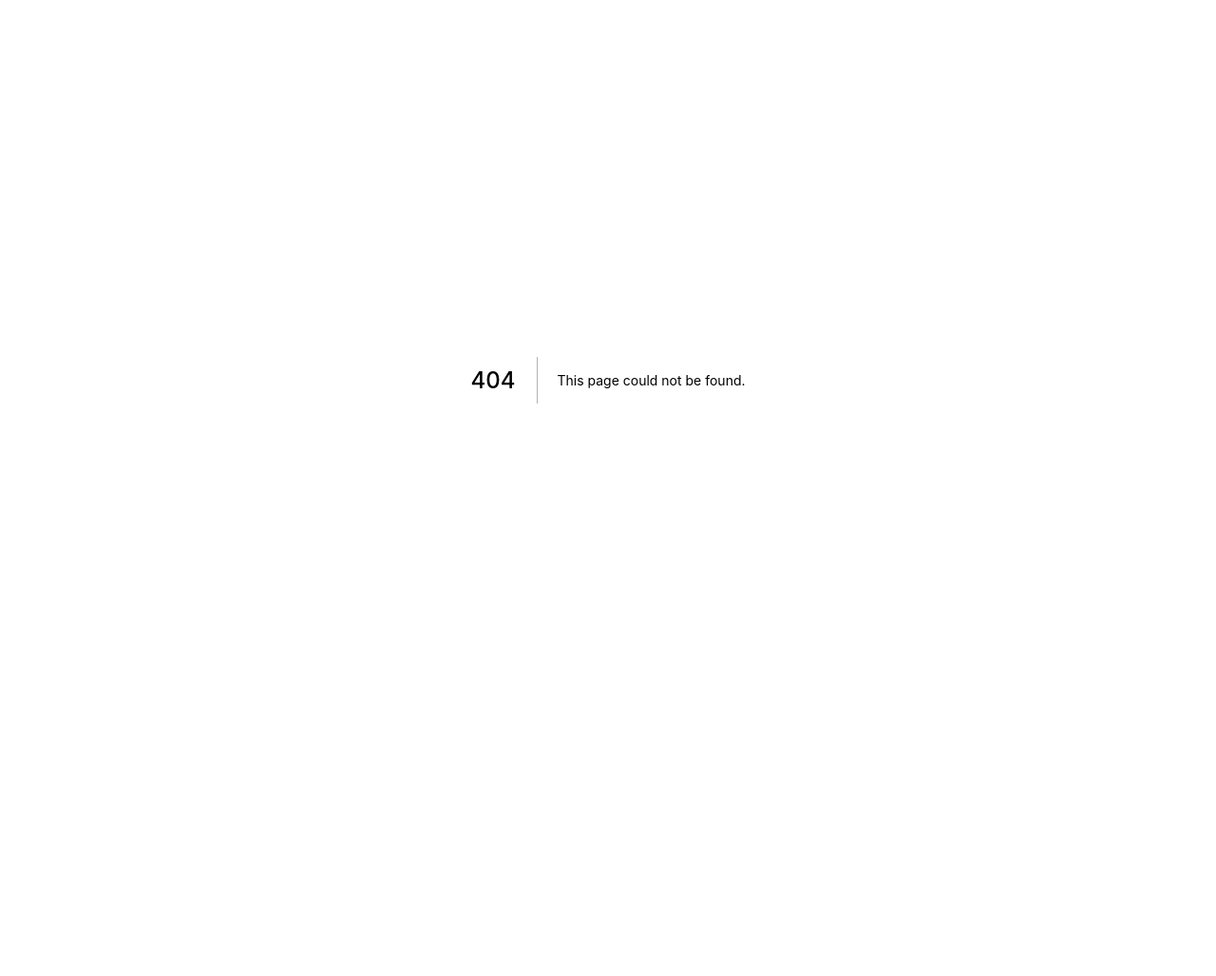
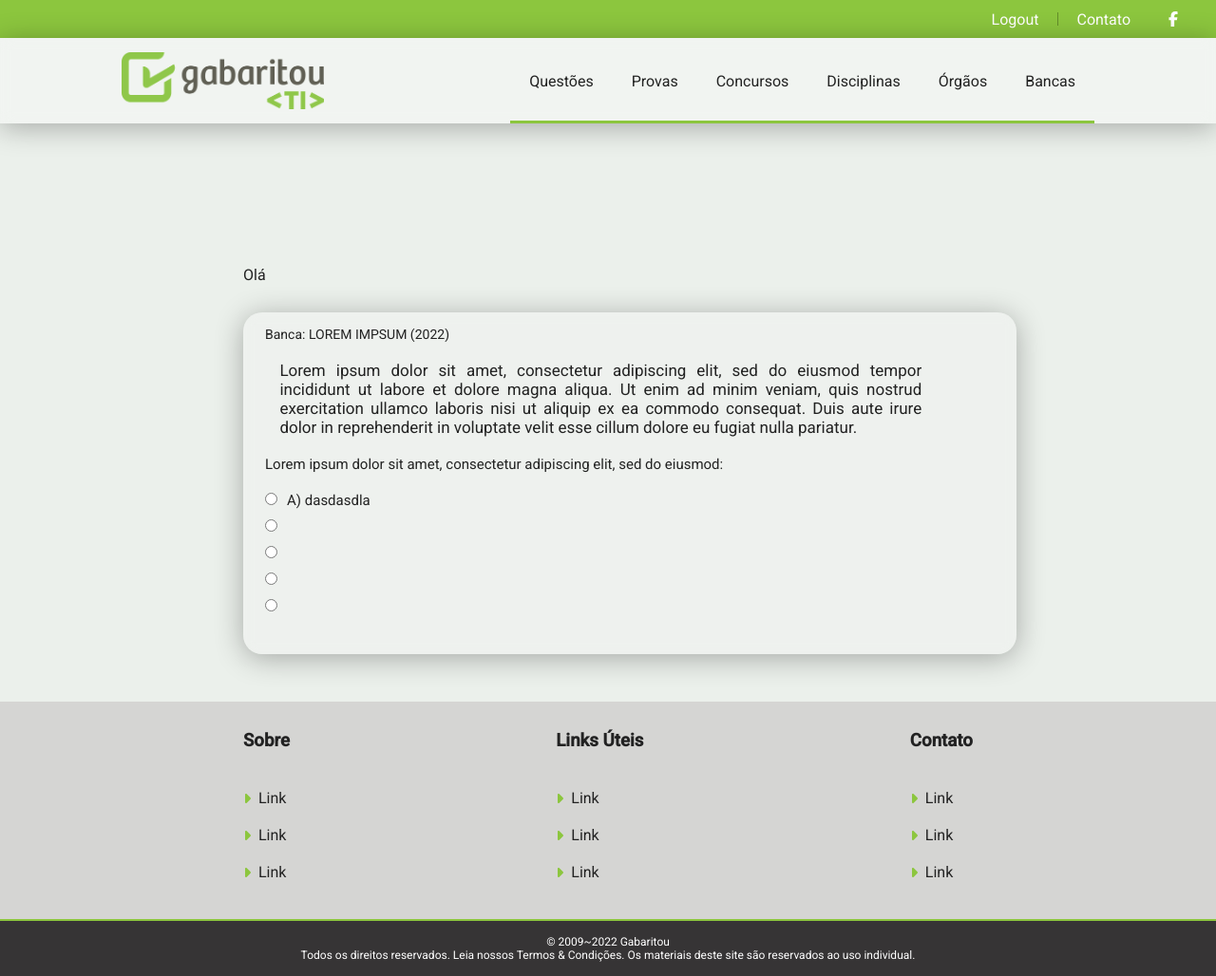
Before and after one commit to danilojmarins/gabaritou-frontend, a Next.js app: page /questoes in a window 1280 px wide. Before the commit this address had no page. Shown: the whole page at 95% size. Before the commit the page ends 800 px from the top, so only its background shows below. Built offline with nearby package versions, Linux system fonts and the light colour scheme.

Commit message:
controle de autorizações entre as páginas de acordo com o cargo do usuario, finalização da home page.

```diff
--- a/src/components/Cabecalho.tsx
+++ b/src/components/Cabecalho.tsx
@@ -1,6 +1,5 @@
-import { faSquareCheck } from '@fortawesome/free-regular-svg-icons';
 import { FontAwesomeIcon } from '@fortawesome/react-fontawesome';
-import { faRightFromBracket, faGears, faRightToBracket } from '@fortawesome/free-solid-svg-icons';
+import { faGears } from '@fortawesome/free-solid-svg-icons';
 import { faFacebookF } from '@fortawesome/free-brands-svg-icons';
 import { CabecalhoStyle } from '../styles/components/Cabecalho.style';
 import { destroyCookie } from 'nookies';
@@ -9,12 +8,7 @@ import { useState } from 'react';
 import Image from 'next/image';
 import Link from 'next/link';
 
-interface CabecalhoProps {
-    loggedIn: boolean;
-    cargo: string;
-}
-
-const Cabecalho = (props: CabecalhoProps) => {
+const Cabecalho = ({ user }: any) => {
 
     const [isHovering, setIsHovering] = useState<boolean>(false);
     const [navContentId, setNavContentId] = useState<string>('');
@@ -38,8 +32,13 @@ const Cabecalho = (props: CabecalhoProps) => {
         <CabecalhoStyle>
 
             <div className='nav-info'>
-                {props.loggedIn ?
-                    <a className='space' onClick={handleLogout} >Logout <FontAwesomeIcon icon={faRightFromBracket} /></a>
+                {user ?
+                    <>
+                        <Link href='/perfil'>
+                            <a className='space'>{user.nome}</a>
+                        </Link>
+                        <a className='space' onClick={handleLogout} >Logout</a>
+                    </>
                 :
                     <>
                         <Link href='/login'>
@@ -55,9 +54,11 @@ const Cabecalho = (props: CabecalhoProps) => {
             </div>
 
             <div className='nav-menu'>
-                <a href='/home' className="logo">
-                    <Image className='img' src='/images/marca/logo-gabaritou.png' alt='logo gabaritou' width={213} height={60} />
-                </a>
+                <Link href='/'>
+                    <a className="logo">
+                        <Image className='img' src='/images/marca/logo-gabaritou.png' alt='logo gabaritou' width={213} height={60} />
+                    </a>
+                </Link>
 
                 <div className='navbar'>
                     <div className='nav-content'>Questões</div>
@@ -66,7 +67,7 @@ const Cabecalho = (props: CabecalhoProps) => {
                     <div className='nav-content'>Disciplinas</div>
                     <div className='nav-content'>Órgãos</div>
                     <div className='nav-content'>Bancas</div>
-                    {props.cargo === 'admin' ?
+                    {user?.cargo_id === 3 ?
                         <div className='nav-content' onMouseOver={() => handleMouseOver('adm')} onMouseOut={handleMouseOut}>
                             ADM
                             <FontAwesomeIcon className='logout-icon' icon={faGears} />
--- a/src/components/Rodape.tsx
+++ b/src/components/Rodape.tsx
@@ -4,6 +4,9 @@ import { faCaretRight } from '@fortawesome/free-solid-svg-icons';
 import { FontAwesomeIcon } from '@fortawesome/react-fontawesome';
 
 const Rodape = () => {
+
+    const year = new Date().getFullYear();
+
     return (
         <RodapeStyle>
             <div className="footer-containers">
@@ -28,6 +31,11 @@ const Rodape = () => {
                     <div className='link'><FontAwesomeIcon icon={faCaretRight} className='icon' /><Link href='/'>Link</Link></div>
                 </div>
             </div>
+
+            <div className='footer-info'>
+                <p>© 2009~{year} Gabaritou</p>
+                <p>Todos os direitos reservados. Leia nossos Termos & Condições. Os materiais deste site são reservados ao uso individual.</p>
+            </div>
         </RodapeStyle>
     )
 }
--- a/src/pages/dashboard.tsx
+++ b/src/pages/questoes.tsx
@@ -7,20 +7,28 @@ import { DashboardStyle } from '../styles/pages/Dashboard.style';
 import Rodape from '../components/Rodape';
 import QuestaoCard from '../components/QuestaoCard';
 
-export default function Dashboard({ user }: any) {
+interface User {
+    id: string;
+    nome: string;
+    email: string;
+    email_confirmado: boolean;
+    cargo_id: number;
+}
+
+const Questoes: NextPage<User> = (user) => {
 
     return (
         <>
             <Head>
-                <title>Gabaritou | Dashboard</title>
+                <title>Gabaritou TI | Questões</title>
                 <meta name="description" content="Questões de concursos de TI." />
                 <link rel="icon" href="/favicon.ico" />
             </Head>
 
-            <Cabecalho loggedIn={true} cargo={user.cargo} />
+            <Cabecalho user={user} />
 
             <DashboardStyle>
-                <div>Olá {user.nome}</div>
+                <div>Olá {user?.nome}</div>
 
                 <QuestaoCard />
             </DashboardStyle>
@@ -38,14 +46,11 @@ export const getServerSideProps: GetServerSideProps = async (ctx) => {
 
     if (!token) {
         return {
-            redirect: {
-                destination: '/',
-                permanent: false
-            }
+            props: {}
         }
     }
 
-    let user;
+    let user: User | undefined;
 
     await apiClient.get('/usuarios').then(response => {
         user = response.data;
@@ -55,14 +60,13 @@ export const getServerSideProps: GetServerSideProps = async (ctx) => {
 
     if (!user) {
         return {
-            redirect: {
-                destination: '/',
-                permanent: false
-            }
+            props: {}
         }
     }
 
     return {
-        props: { user }
+        props: user
     }
 }
+
+export default Questoes;
--- a/src/styles/components/Cabecalho.style.ts
+++ b/src/styles/components/Cabecalho.style.ts
@@ -64,21 +64,6 @@ export const CabecalhoStyle = styled.div`
         display: inline-block;
     }
 
-    .icon {
-        width: 45px;
-        height: 45px;
-        color: ${props => props.theme.colors.primary};
-        margin-left: 20px;
-        display: inline-block;
-    }
-
-    .logout-icon {
-        width: 20px;
-        color: ${props => props.theme.colors.primary};
-        margin-left: 15px;
-        display: inline-block;
-    }
-
     .navbar {
         display: flex;
         height: 100%;
--- a/src/styles/components/Rodape.style.ts
+++ b/src/styles/components/Rodape.style.ts
@@ -2,23 +2,22 @@ import styled from 'styled-components';
 
 export const RodapeStyle = styled.div`
 
-    padding: 80px 20%;
-    background-color: ${props => props.theme.colors.alternativeBackground};
-
     .footer-containers {
+        padding: 30px 20%;
+        background-color: #D5D5D3;
         display: flex;
         flex-flow: row wrap;
         justify-content: space-between;
     }
 
     h3 {
-        color: ${props => props.theme.colors.primary};
+        color: ${props => props.theme.colors.text};
         margin-bottom: 30px;
     }
 
     a {
         display: block;
-        color: ${props => props.theme.colors.background};
+        color: ${props => props.theme.colors.text};
         text-decoration: none;
         margin: 10px 0;
 
@@ -40,4 +39,13 @@ export const RodapeStyle = styled.div`
         margin-right: 8px;
     }
 
+    .footer-info {
+        background-color: #363435;
+        color: #FFF;
+        padding: 15px 0;
+        text-align: center;
+        font-size: 12px;
+        border-top: solid 2px ${props => props.theme.colors.primary};
+    }
+
 `;
```
Also changed, not shown: src/pages/admin/bancas.tsx (+18 -6 lines), src/pages/index.tsx (+57 -12 lines), src/pages/login.tsx (+8 -9 lines), src/styles/pages/Home.style.ts (+5 -4 lines), public/wave.svg (deleted).
